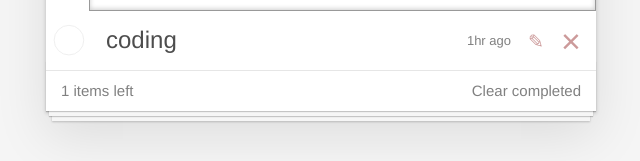
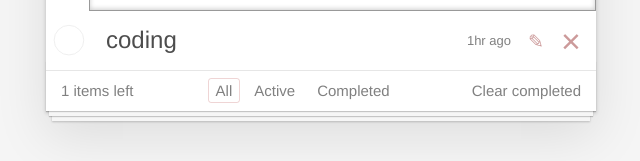
Before and after one commit to Bpkarki19/to-do-list, a React (Vite) app: page / in a window 1280 px wide. Shown: the part 305-466 px from the top of the page, without its empty margins (319-959 px from the left). Built offline with nearby package versions, Linux system fonts and the light colour scheme.

Commit message:
fixing bug

```diff
--- a/src/components/Footer.jsx
+++ b/src/components/Footer.jsx
@@ -1,10 +1,10 @@
-import { Children } from "react";
 
-export default function Footer({n,Children}) {
+
+export default function Footer({n,children}) {
   return (
     <footer className="footer">
       <span className="todo-count">{n} items left</span>
-      {Children}
+      {children}
       <button className="clear-completed">Clear completed</button>
     </footer>
   )
```
